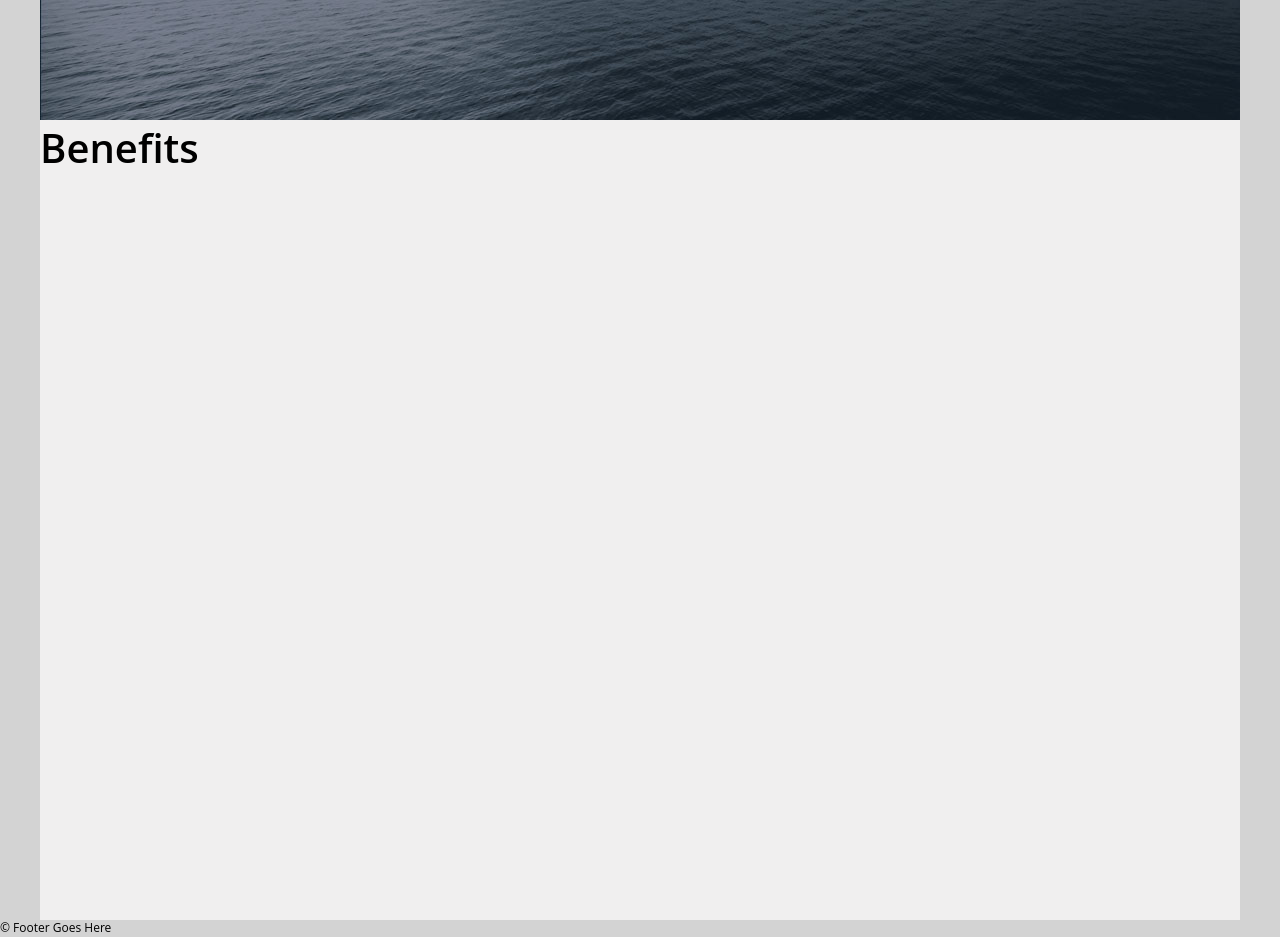
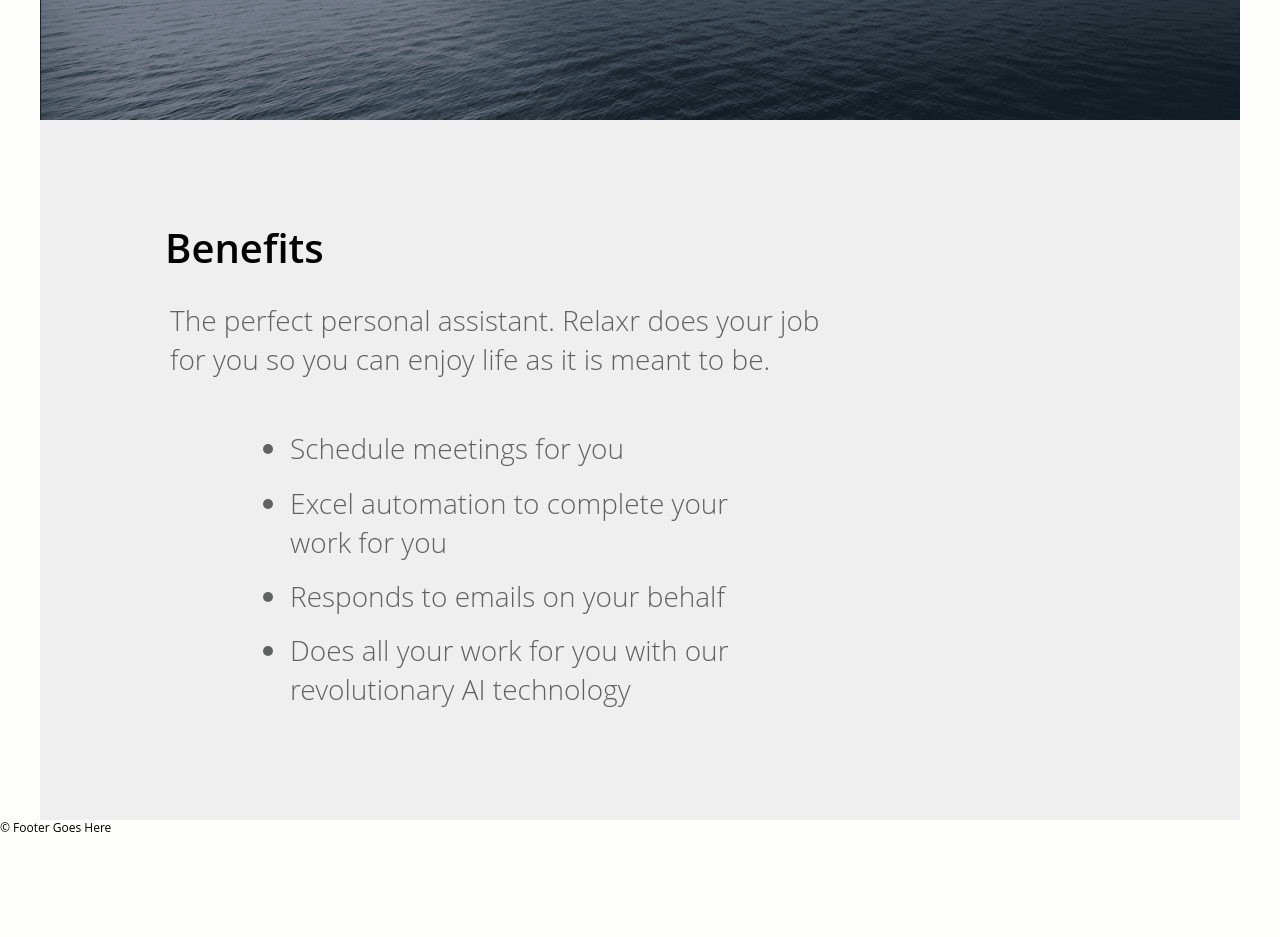
Before and after one commit to svijgen/relaxr, a plain HTML site: page starter_code/index.html in a window 1280 px wide. Shown: the part 480-1417 px from the top of the page. After the commit the page ends 1317 px from the top, so only its background shows below. Drawn offline with Linux system fonts and the light colour scheme.

Commit message:
section 1 and 2 done

```diff
--- a/starter_code/css/style.css
+++ b/starter_code/css/style.css
@@ -50,7 +50,7 @@
      font-size: 12px;
      line-height: 1.4;
      font-family: 'Open Sans', Helvetica, Arial, sans-serif;
-     background-color: #d3d3d3;
+     background-color: #FEFEFA;
 
 }
 
@@ -111,8 +111,37 @@
   font-weight: 600;
   /*border: 5px solid green;*/
   background-color: #f0efef;
-  height: 800px;
+  height: 700px;
 }
+
+h3 {
+  font-size: 40px;
+  font-weight: 600;
+  margin-left: 125px;
+  padding-top: 100px;
+
+}
+
+p {
+  font-size: 28px;
+  font-weight: 300;
+  color: #606161;
+  margin-left: 130px;
+  margin-right: 420px;
+  margin-bottom: 35px;
+  padding-top: 25px;
+}
+
+ul li {
+  font-size: 28px;
+  font-weight: 300;
+  color: #606161;
+  margin-left: 250px;
+  margin-right: 450px;
+  padding-top: 15px;
+  list-style-type: disc;
+}
+
 footer {
 
 }
--- a/starter_code/index.html
+++ b/starter_code/index.html
@@ -25,6 +25,14 @@
 
 			<section>
 				<h3>Benefits</h3>
+					<p>The perfect personal assistant. Relaxr does your job for you so you can enjoy life as it is meant to be.</p>
+					<ul>
+						<li>Schedule meetings for you</li>
+						<li>Excel automation to complete your work for you</li>
+						<li>Responds to emails on your behalf</li>
+						<li>Does all your work for you with our revolutionary AI technology</li>
+					</ul>
+
 			</section>
 
 
```
Also changed, not shown: 1 other file.
